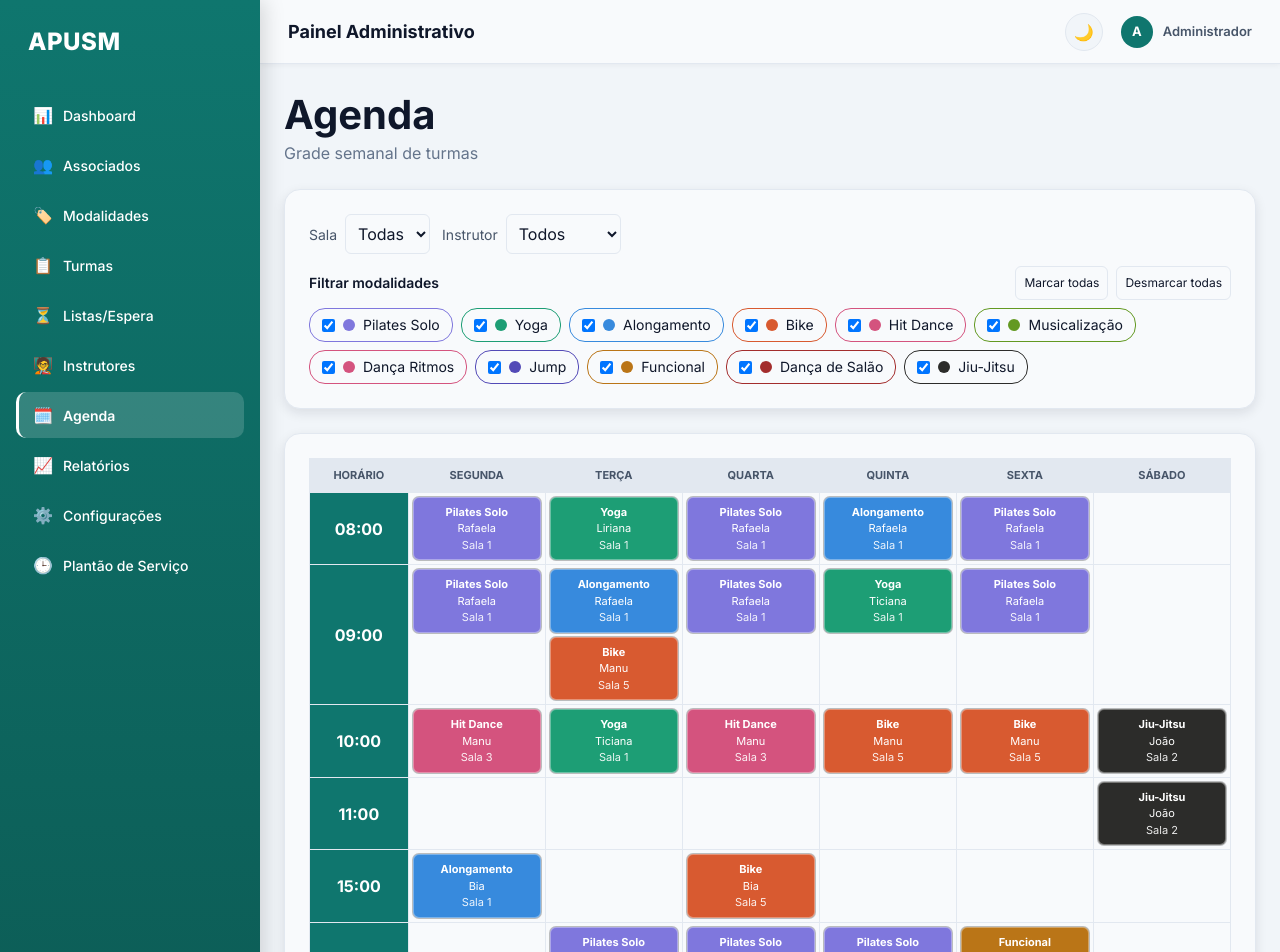
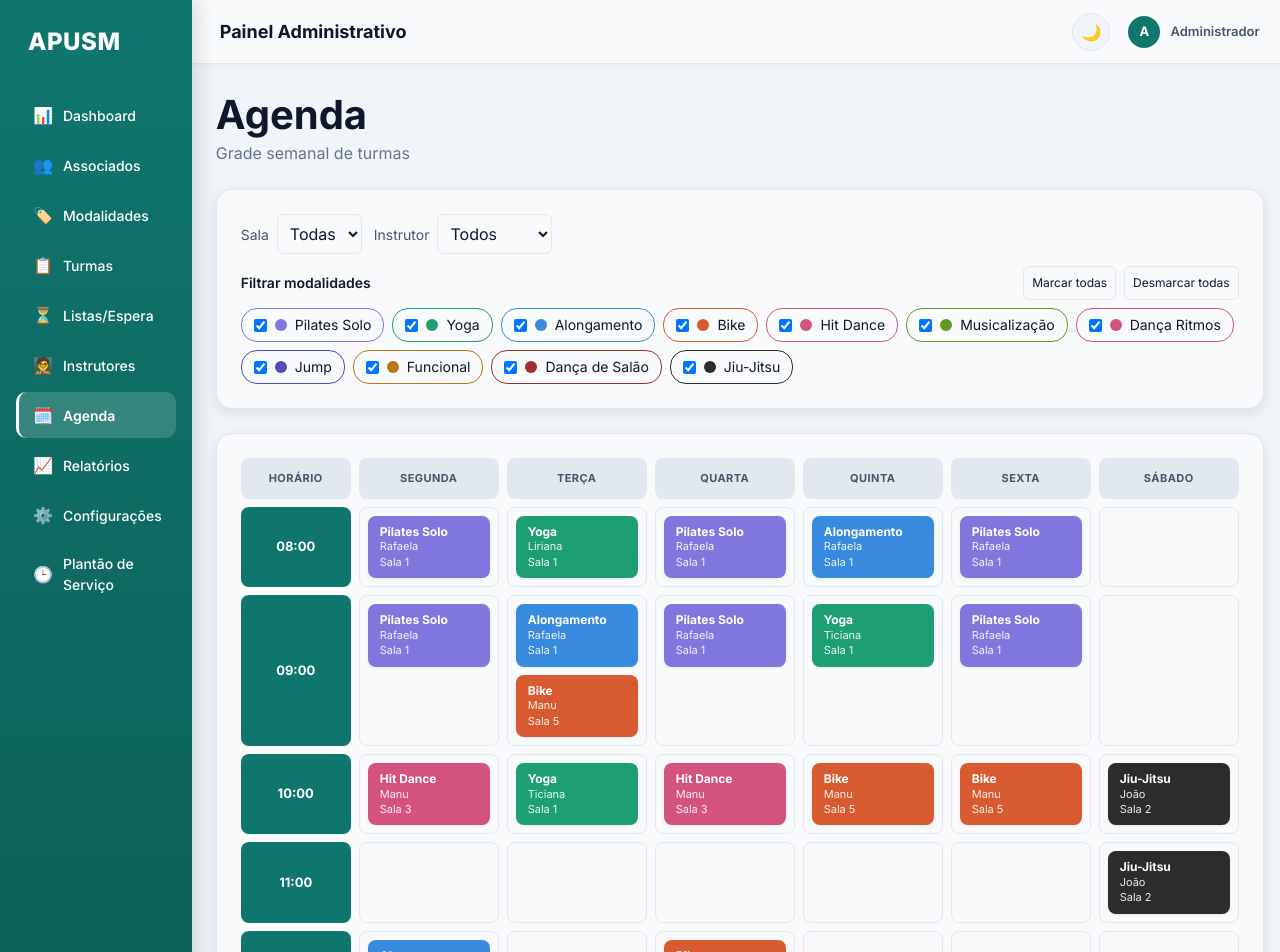
Before and after one commit to BrenoFranzin/apusm, a React (Vite) app: page /agenda in a window 1280 px wide. Shown: the top 952 px of the page. Built offline with nearby package versions, Linux system fonts and the light colour scheme.

Commit message:
auto-commit

```diff
--- a/src/modules/agenda/pages/AgendaPage.tsx
+++ b/src/modules/agenda/pages/AgendaPage.tsx
@@ -149,72 +149,48 @@ export default function AgendaPage() {
         </div>
       </div>
 
-      <div className="apusm-card overflow-x-auto">
-        <table style={{ width: "100%", borderCollapse: "collapse", tableLayout: "fixed", minWidth: 840 }}>
-          <colgroup>
-            <col style={{ width: 90 }} />
+      <div className="apusm-card agenda-grid-wrapper">
+        <div className="agenda-grid">
+          <div className="agenda-head-cell">Horário</div>
           {ORDEM_DIAS.map((dia) => (
-              <col key={dia} style={{ width: 125 }} />
+            <div key={dia} className="agenda-head-cell">
+              {NOME_DIA[dia]}
+            </div>
           ))}
-          </colgroup>
-          <thead>
-            <tr>
-              <th style={{ border: "1px solid var(--border-default)", padding: 8, background: "var(--background-tertiary)", fontSize: 11, textTransform: "uppercase", color: "var(--text-secondary)" }}>
-                Horário
-              </th>
-              {ORDEM_DIAS.map((dia) => (
-                <th key={dia} style={{ border: "1px solid var(--border-default)", padding: 8, background: "var(--background-tertiary)", fontSize: 11, textTransform: "uppercase", color: "var(--text-secondary)" }}>
-                  {NOME_DIA[dia]}
-                </th>
-              ))}
-            </tr>
-          </thead>
-          <tbody>
+
           {horarios.map((horario) => (
-              <tr key={horario}>
-                <td style={{ border: "1px solid var(--border-default)", padding: 8, textAlign: "center", fontWeight: 700, background: "var(--color-primary)", color: "#fff" }}>
-                  {horario}
-                </td>
+            <div key={horario} style={{ display: "contents" }}>
+              <div className="agenda-time-cell">{horario}</div>
+
               {ORDEM_DIAS.map((dia) => {
                 const turmasDaCelula = turmasFiltradas.filter(
                   (t) => t.dia === dia && t.horario === horario
                 );
 
                 return (
-                    <td key={dia} style={{ border: "1px solid var(--border-default)", padding: 4, verticalAlign: "top" }}>
-                      <div style={{ display: "flex", flexDirection: "column", gap: 4, minHeight: 40 }}>
+                  <div key={dia} className="agenda-day-cell">
                     {turmasDaCelula.map((t) => {
                       const modalidade = modalidades.find((m) => m.id === t.modalidadeId);
                       const instrutor = instrutores.find((i) => i.id === t.instrutorId);
                       return (
                         <div
                           key={t.id}
-                              style={{
-                                borderRadius: 6,
-                                padding: "6px 8px",
-                                fontSize: 11,
-                                color: "#fff",
-                                textAlign: "center",
-                                backgroundColor: modalidade ? modalidade.cor : "#888",
-                                border: "1px solid rgba(255,255,255,0.35)",
-                                boxShadow: "0 0 0 1px rgba(0,0,0,0.25)",
-                              }}
+                          className="agenda-turma-card"
+                          style={{ backgroundColor: modalidade ? modalidade.cor : "var(--text-disabled)" }}
                           title={t.sala}
                         >
-                              <div style={{ fontWeight: 700 }}>{modalidade ? modalidade.nome : "-"}</div>
-                              <div>{instrutor ? instrutor.nome : "-"}</div>
-                              <div style={{ opacity: 0.9 }}>{t.sala}</div>
+                          <div className="agenda-turma-nome">{modalidade ? modalidade.nome : "-"}</div>
+                          <div className="agenda-turma-info">{instrutor ? instrutor.nome : "-"}</div>
+                          <div className="agenda-turma-info">{t.sala}</div>
                         </div>
                       );
                     })}
                   </div>
-                    </td>
                 );
               })}
-              </tr>
+            </div>
           ))}
-          </tbody>
-        </table>
+        </div>
       </div>
     </div>
   );
--- a/src/styles/themes/apums-theme.css
+++ b/src/styles/themes/apums-theme.css
@@ -212,3 +212,87 @@ html.dark {
   --text-secondary: #CBD5E1;
   --text-muted: #94A3B8;
 }
+
+/*
+=====================================
+AGENDA - GRADE SEMANAL
+=====================================
+*/
+
+.agenda-grid-wrapper {
+  overflow-x: auto;
+  border-radius: var(--radius-lg);
+}
+
+.agenda-grid {
+  display: grid;
+  grid-template-columns: 110px repeat(6, minmax(140px, 1fr));
+  gap: var(--space-2);
+  min-width: 950px;
+}
+
+.agenda-head-cell {
+  background: var(--background-tertiary);
+  color: var(--text-secondary);
+  font-size: 11px;
+  font-weight: 700;
+  text-transform: uppercase;
+  letter-spacing: 0.04em;
+  padding: var(--space-3);
+  border-radius: var(--radius-sm);
+  text-align: center;
+}
+
+.agenda-time-cell {
+  background: var(--color-primary);
+  color: var(--text-white);
+  font-weight: 700;
+  font-size: 13px;
+  padding: var(--space-3);
+  border-radius: var(--radius-sm);
+  display: flex;
+  align-items: center;
+  justify-content: center;
+}
+
+.agenda-day-cell {
+  background: var(--background-primary);
+  border: 1px solid var(--border-default);
+  border-radius: var(--radius-sm);
+  padding: var(--space-2);
+  min-height: 56px;
+  display: flex;
+  flex-direction: column;
+  gap: var(--space-2);
+  transition: border-color 0.15s ease;
+}
+
+.agenda-day-cell:hover {
+  border-color: var(--color-primary);
+}
+
+.agenda-turma-card {
+  border-radius: var(--radius-sm);
+  padding: var(--space-2) var(--space-3);
+  color: var(--text-white);
+  box-shadow: var(--shadow-sm);
+  transition: transform 0.15s ease, box-shadow 0.15s ease;
+  cursor: default;
+}
+
+.agenda-turma-card:hover {
+  transform: translateY(-2px);
+  box-shadow: var(--shadow-lg);
+}
+
+.agenda-turma-nome {
+  font-weight: 700;
+  font-size: 12px;
+  line-height: 1.3;
+}
+
+.agenda-turma-info {
+  font-size: 11px;
+  opacity: 0.9;
+  line-height: 1.4;
+}
```
Lines whose indentation alone changed are shown as unchanged.
